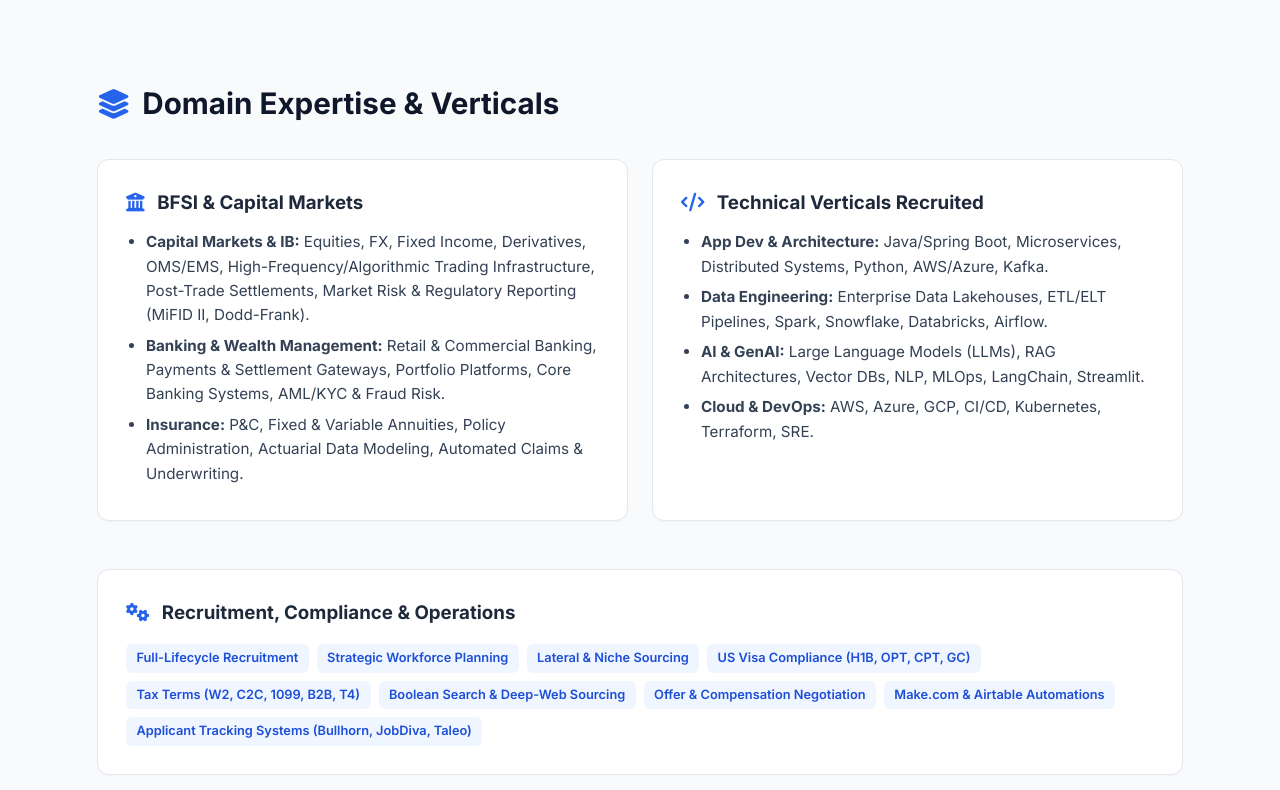
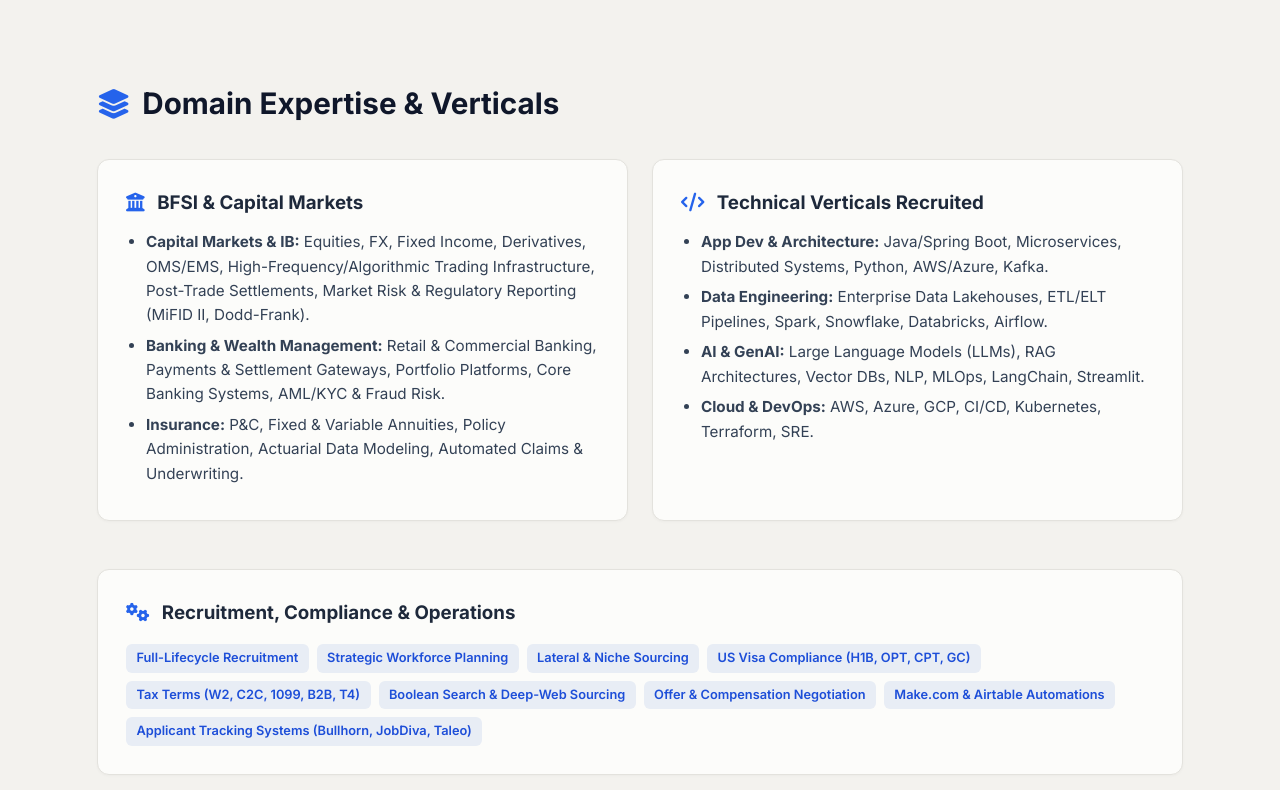
Before and after one commit to ashishnjitr/ashishnjitr.github.io, a plain HTML site: page index.html in a window 1280 px wide. Shown: the part 512-1302 px from the top of the page. Drawn offline with Linux system fonts and the light colour scheme.

Commit message:
Update index.html

```diff
--- a/index.html
+++ b/index.html
@@ -15,10 +15,10 @@
       --accent: #0ea5e9;
       --text-main: #1e293b;
       --text-muted: #64748b;
-      --bg-main: #f8fafc;
-      --card-bg: #ffffff;
-      --border: #e2e8f0;
-      --tag-bg: #eff6ff;
+      --bg-main: #F3F2EE;
+      --card-bg: #FCFCFA;
+      --border: #E3E2DD;
+      --tag-bg: #E8EDF5;
       --tag-text: #1d4ed8;
       --transition: all 0.3s cubic-bezier(0.4, 0, 0.2, 1);
     }
```
